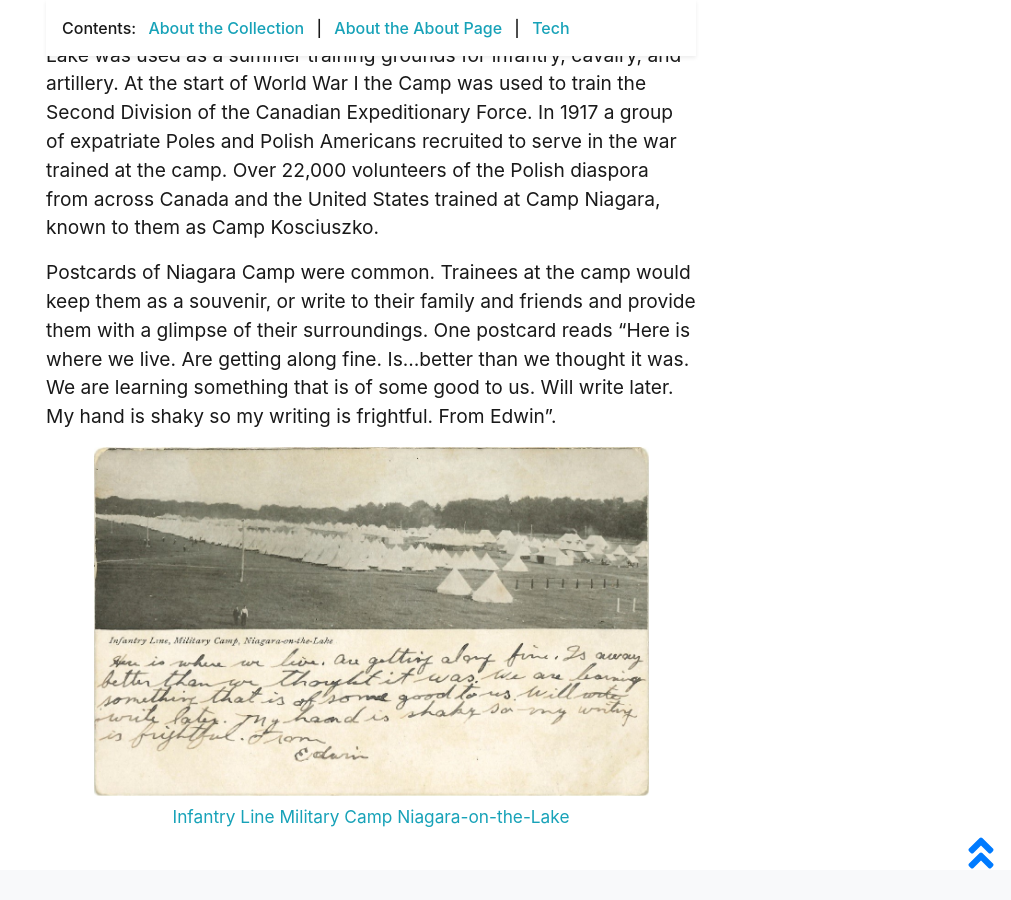
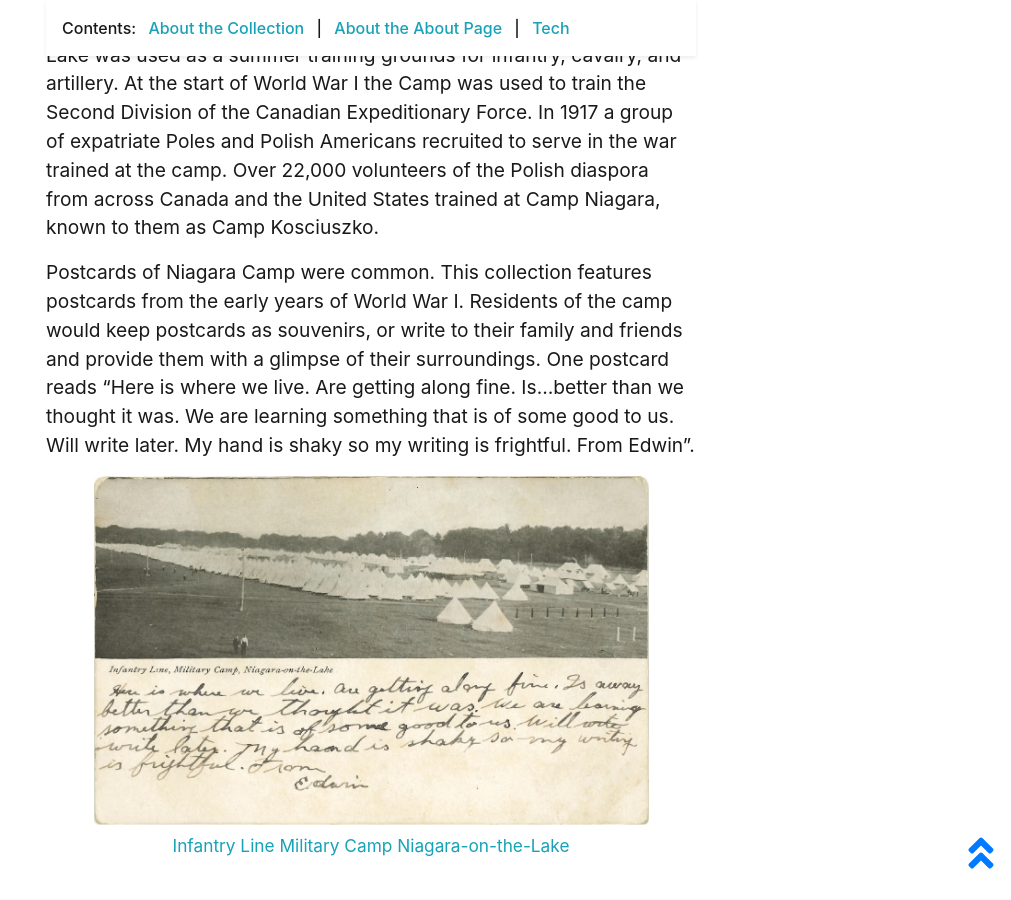
Before and after one commit to chantalcameron/Niagara-Camp, a Jekyll site: the page built from pages/about.md, in a window 1280 px wide and 900 px high, scrolled down 744 px. Shown: the whole window, without its empty margins (269-1280 px from the left). Built offline with Jekyll 4.4.1, drawn with Linux system fonts in a browser that asks for light colours.

Commit message:
Update about.md

```diff
--- a/pages/about.md
+++ b/pages/about.md
@@ -16,6 +16,6 @@ credits: true
 
 Shortly after Confederation a military reserve for the defence of Canada was established in Niagara.  Niagara Camp in Niagara-on-the-Lake was used as a summer training grounds for infantry, cavalry, and artillery.  At the start of World War I the Camp was used to train the Second Division of the Canadian Expeditionary Force. In 1917 a group of expatriate Poles and Polish Americans recruited to serve in the war trained at the camp. Over 22,000 volunteers of the Polish diaspora from across Canada and the United States trained at Camp Niagara, known to them as Camp Kosciuszko.
 
-Postcards of Niagara Camp were common.  Trainees at the camp would keep them as a souvenir, or write to their family and friends and provide them with a glimpse of their surroundings.  One postcard reads "Here is where we live.  Are getting along fine.  Is...better than we thought it was.  We are learning something that is of some good to us.  Will write later.  My hand is shaky so my writing is frightful.  From Edwin".
+Postcards of Niagara Camp were common.  This collection features postcards from the early years of World War I.  Residents of the camp would keep postcards as souvenirs, or write to their family and friends and provide them with a glimpse of their surroundings.  One postcard reads "Here is where we live.  Are getting along fine.  Is...better than we thought it was.  We are learning something that is of some good to us.  Will write later.  My hand is shaky so my writing is frightful.  From Edwin".
 
 {% include feature/image.html objectid="item21" width="50" %}
```
